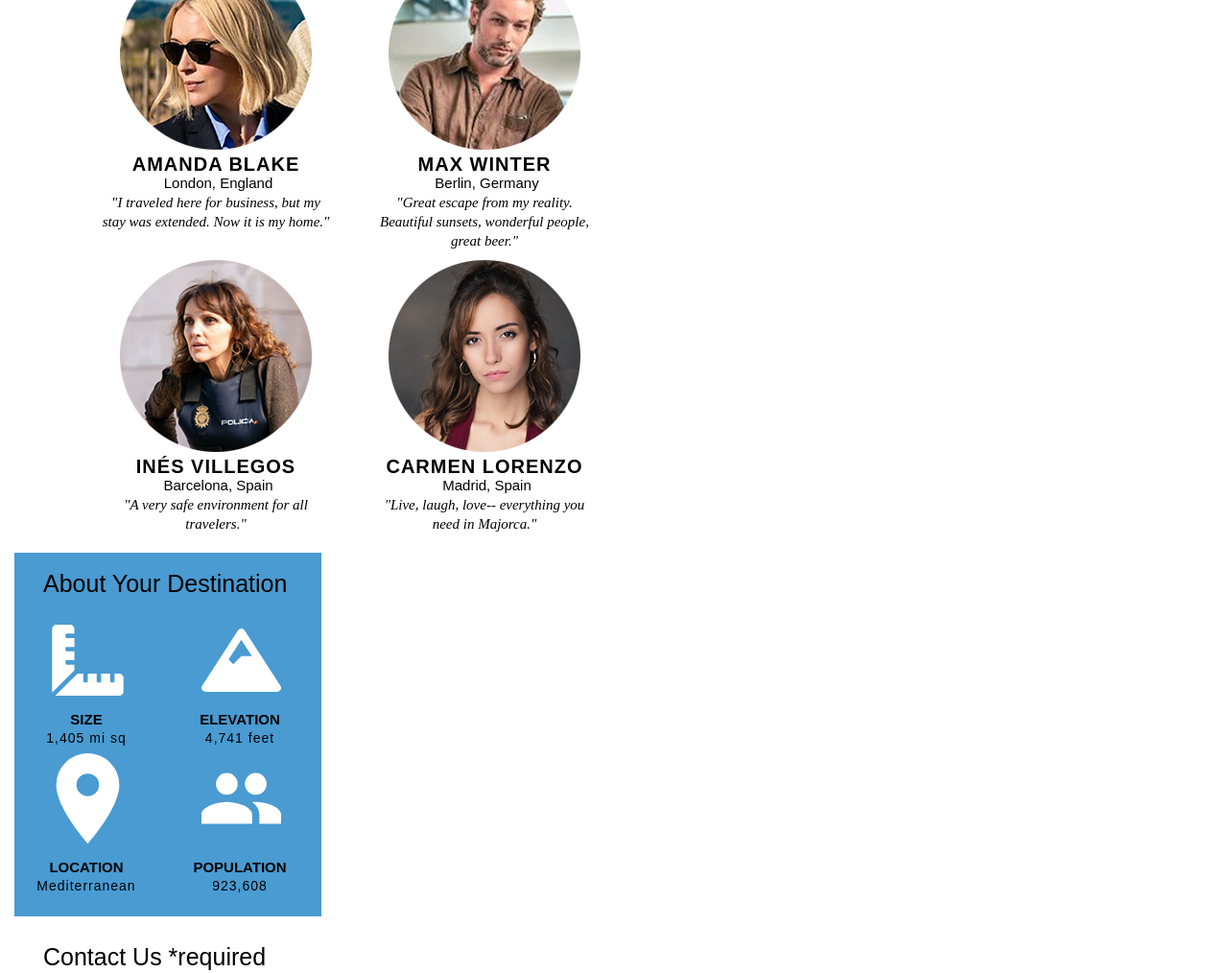
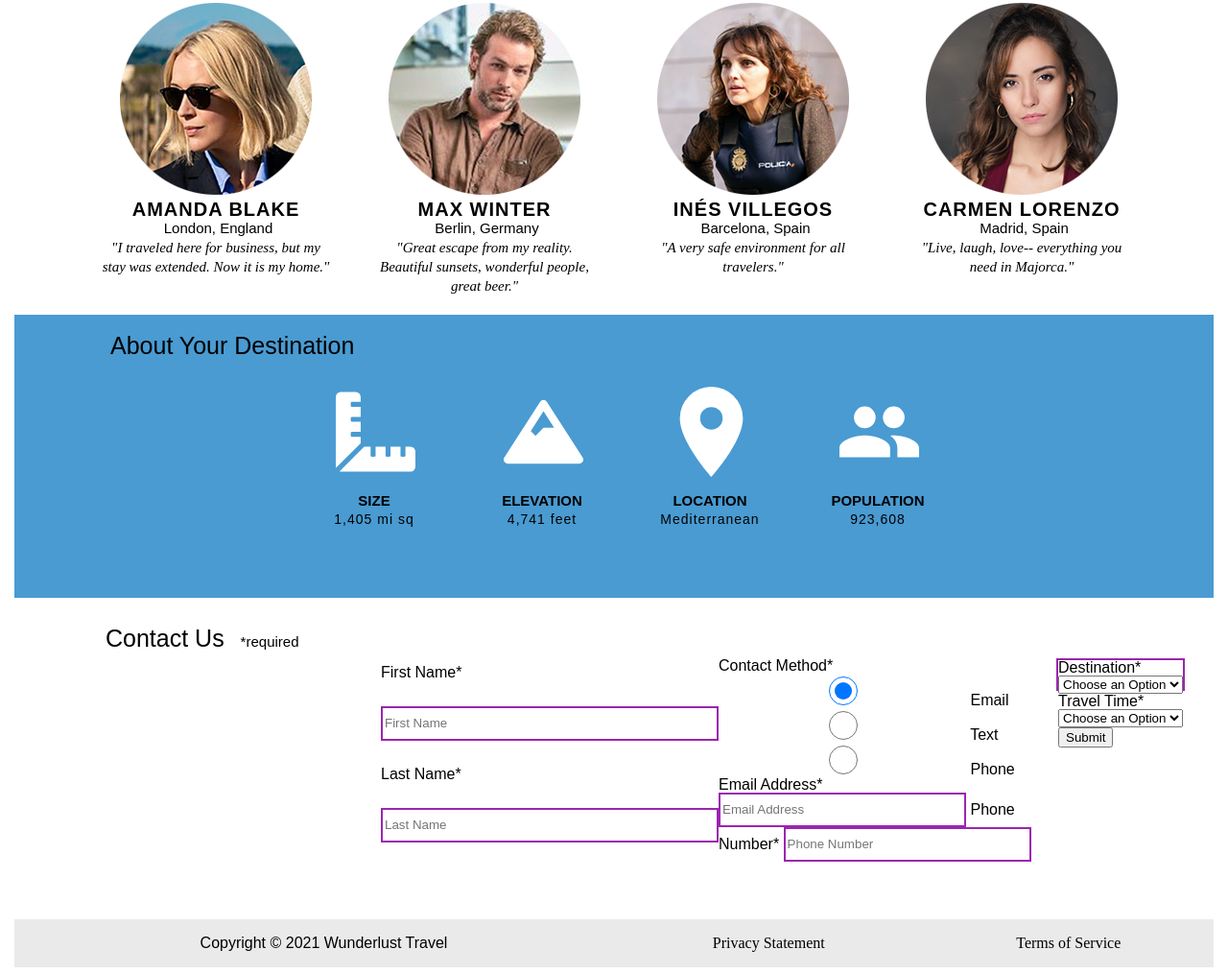
Before and after one commit to kdshapiro10/wunderlust, a plain HTML site: page wunderlust-majorca.html in a window 1280 px wide. Shown: the part 1784-2798 px from the top of the page at 96% size. Drawn offline with Linux system fonts and the light colour scheme; a web font is replaced by a local one.

Commit message:
Update styles.css

```diff
--- a/styles.css
+++ b/styles.css
@@ -105,6 +105,7 @@ header {
 header h1 {
 	margin-bottom: 0px;
 	grid-column: 1/3;
+	position: relative;
 }
 
 header p {
@@ -114,6 +115,7 @@ header p {
 	margin-top:0px;
 	grid-column: 1/3;
 	padding-top: 0px;
+	position: relative
 }
 
 
@@ -337,21 +339,58 @@ nav {
 #contact {
 	display: flex;
 	flex-direction: column;
+	margin-left: 30px;
+	margin-right: 30px;
+	padding-bottom: 50px;
+}
+#contact h3 {
+	font-size: 25px;
+	margin-left: 0px;
+	margin-bottom: 8px;
 }
 
+#contact label {
+	font-family: "Monsterrat", sans-serif;
+}
+#contact h3 span {
+	font-size: 15px;
+	margin-left: 10px;
+}
 #names {
 	display: grid;
 	grid-template-columns: 1fr;
+	line-height: 30px;
 }
 
-#nums {
-	display:grid;
-	flex-direction: 1fr;
+#names input {
+	border: 2px var(--purple) solid;
+	height: 30px;
+	line-height: 10px;
+}
+#nums input {
+	border: 2px var(--purple) solid;
+	width: 250px;
+	height: 30px;
+	line-height: 20px;
+
 }
 
 #nums fieldset {
 	display: flex;
 	flex-direction: column;
+	margin-left:0px;
+}
+
+#selects {
+	border: 2px var(--purple) solid;
+	height: 30px;
+
+}
+
+#email input {
+	border: 2px var(--purple) solid;
+	height: 30px;
+
 }
 
 footer {
@@ -369,12 +408,16 @@ footer a {
 }
 @media screen and (min-width:700px) {
 	body {
-		min-width: 700px;
+		width: 700px;
 	}
 
 	header {
-		width: 100%;
+		display: grid;
+		grid-template-columns: 1fr 2fr;
+		width: 700px;
+
 	}
+
 	#img-grid {
 		display: grid;
 		grid-template-columns: 1fr 1fr;
@@ -403,6 +446,20 @@ footer a {
 		grid-template-columns: 1fr 1fr;
 		margin-left: 50px;
 	}
+
+	#about {
+		width: 700px;
+	}
+	#about div {
+		width: 700px;
+		display: grid;
+		grid-template-columns: 1fr 1fr 1fr 1fr;
+	}
+
+	footer {
+		display: grid;
+		grid-template-columns: 2fr 1fr 1fr;
+	}
 }
 
 
@@ -416,8 +473,14 @@ footer a {
 	}
 
 	header {
+		width: 1250px;
 		display: grid;
 		grid-template-columns: 1fr 1fr 1fr;
+	}
+
+
+	#intro div {
+		width: 1250px;
 	}
 	#plan section {
 		display: grid;
@@ -429,9 +492,58 @@ footer a {
 		display: grid;
 		grid-template-columns: 1fr 1fr 1fr 1fr;
 	}
+
+	#testimonials {
+		width: 1250px;
+	}
+
+	#testimonials div {
+		display: grid;
+		grid-template-columns: 1fr 1fr 1fr 1fr;
+	}
+
+	#testimonials h3 {
+		margin-left: 100px;
+	}
+
+	#about {
+		width: 1250px;
+		padding-bottom: 50px;
+	}
+
+	#about h3 {
+		margin-left: 100px;
+	}
+	#about div {
+		display: grid;
+		grid-template-columns: 1fr 1fr 1fr 1fr;
+		margin-left: 300px;
+	}
+
+	#contact h3 {
+		margin-left: 65px;
+	}
+
+	form {
+		display: grid;
+		grid-template-columns: 1fr 1fr 1fr;
+	}
+
+	#names {
+		grid-column: 2/3;
+
+	}
+
+	#nums {
+		grid-column: 3/4;
+	}
+
+	#selects {
+		grid-column: 4/5;
+	}
 	footer {
 		display: grid;
-		grid-template-columns: 1fr 1fr 1fr;
+		grid-template-columns: 2fr 1fr 1fr;
 	}
 
 	footer a {
@@ -442,7 +554,7 @@ footer a {
 
 
 }
-}
+
 /*#menu-toggle label {
 	background-color: var(--yellow);
 	color: var(--black);
```
